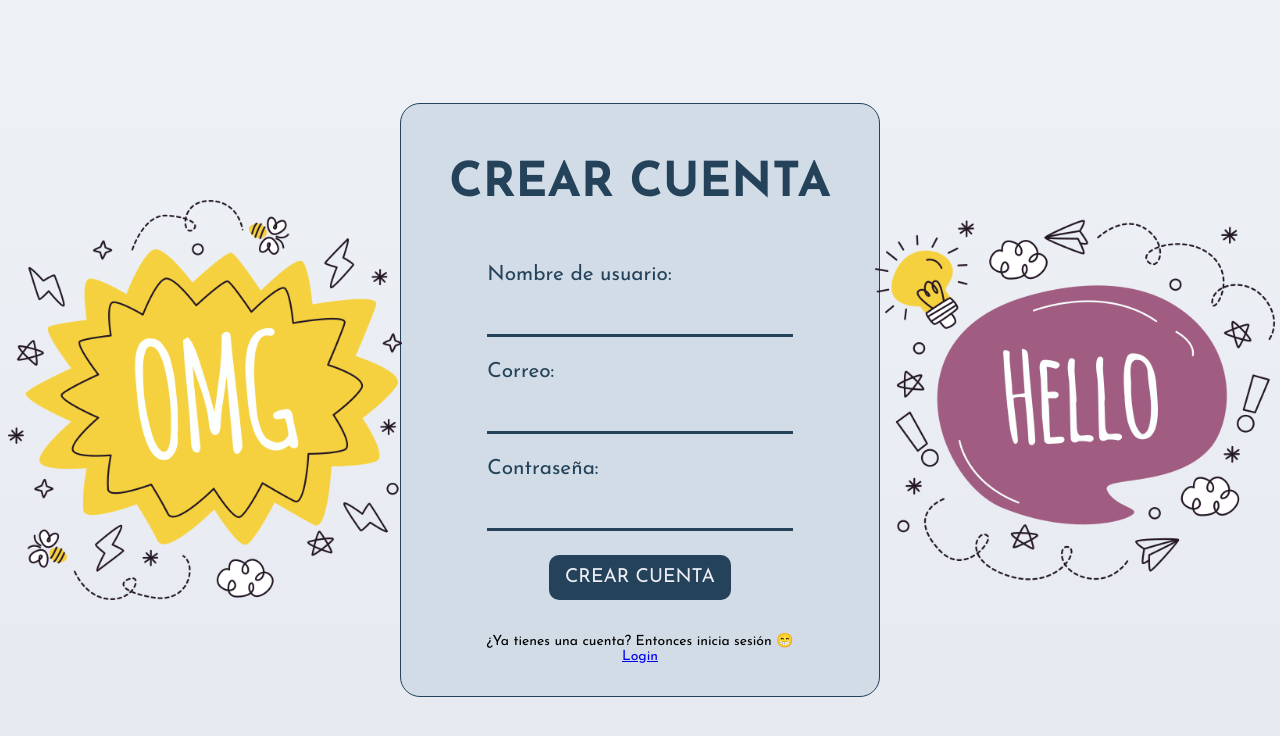
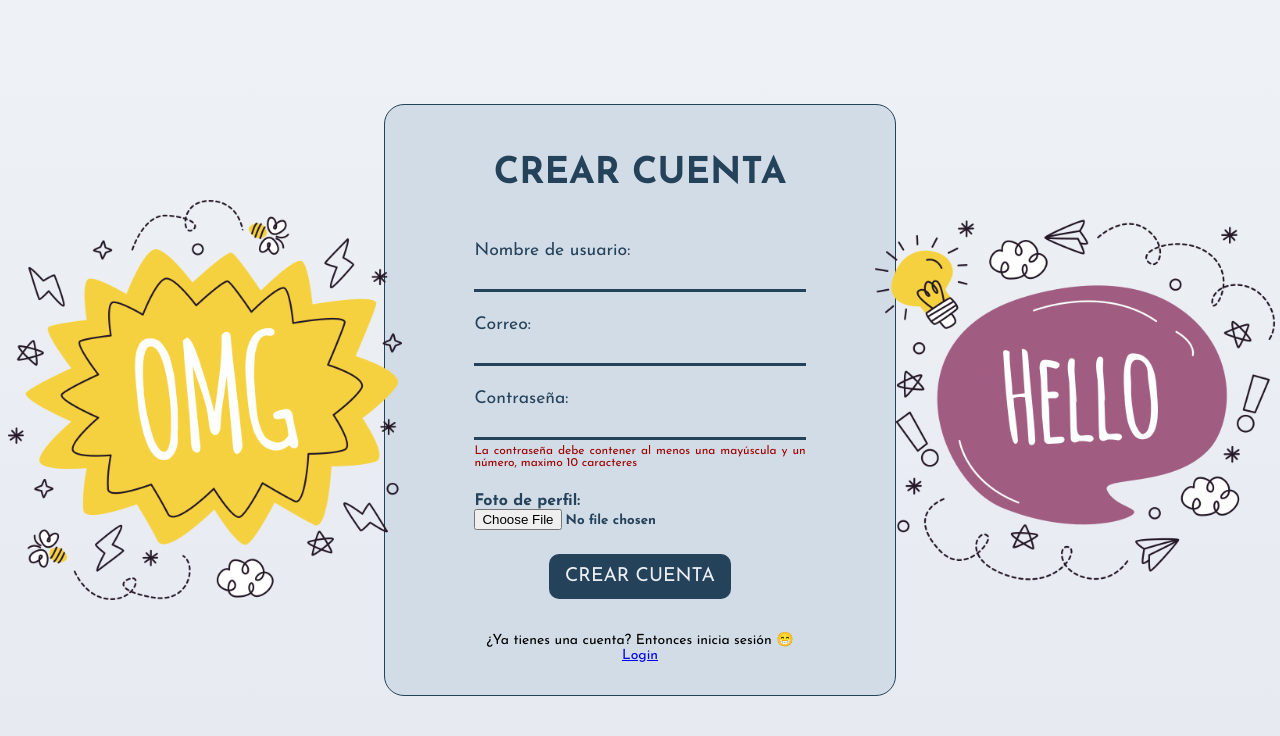
Before and after one commit to LuisEmmanuel27/Challenge_Foro_Alura, a React (Vite) app in the folder client/: page /sign_up in a window 1280 px wide. Shown: the top 736 px of the page. Built offline with nearby package versions, Linux system fonts and the light colour scheme.

Commit message:
Preparando el Sign up Realizando los cambios necesarios como validaciones, asi como la petición axios para crear un usuario, preparando para recibir y manejar el JWT de la BDD y poder realizar las demas operaciones desde el front

```diff
--- a/client/package.json
+++ b/client/package.json
@@ -11,6 +11,7 @@
   },
   "dependencies": {
     "axios": "^1.5.0",
+    "firebase": "^10.4.0",
     "lottie-react": "^2.4.0",
     "react": "^18.2.0",
     "react-dom": "^18.2.0",
--- /dev/null
+++ b/client/src/components/signUp/InputFoto.jsx
@@ -0,0 +1,51 @@
+import { storage } from "../../scripts/firebase";
+import { ref, uploadBytesResumable, getDownloadURL } from "firebase/storage";
+
+const InputFoto = ({ datosLog, setDatosLog }) => {
+
+    const handleUpladingFoto = (e) => {
+        const file = e.target.files[0]; // Obtener el archivo seleccionado
+        if (datosLog.login !== "" || datosLog.login !== null) {
+            const storageRef = ref(storage, datosLog.login);
+
+            const uploadTask = uploadBytesResumable(storageRef, file);
+
+            // Register three observers:
+            // 1. 'state_changed' observer, called any time the state changes
+            // 2. Error observer, called on failure
+            // 3. Completion observer, called on successful completion
+            uploadTask.on(
+                (error) => {
+                    console.log(error);
+                },
+                () => {
+                    // Handle successful uploads on complete
+                    // For instance, get the download URL: https://firebasestorage.googleapis.com/...
+                    getDownloadURL(uploadTask.snapshot.ref).then((downloadURL) => {
+                        // Llama a una función de devolución de llamada para manejar la URL
+                        handleImageUrl(downloadURL);
+                    });
+                }
+            );
+        } else return;
+    }
+
+    const handleImageUrl = (imageUrl) => {
+        // Actualiza el estado de datosLog con la URL de la imagen
+        setDatosLog({ ...datosLog, foto: imageUrl });
+    }
+
+    return (
+        <div className='input__caja__foto'>
+            <label htmlFor='foto'>Foto de perfil:</label>
+            <input
+                type="file"
+                name='foto'
+                accept='.jpg, .jpeg, .png'
+                onChange={handleUpladingFoto}
+            />
+        </div>
+    )
+}
+
+export default InputFoto
--- a/client/src/components/signUp/SignUpForm.jsx
+++ b/client/src/components/signUp/SignUpForm.jsx
@@ -1,15 +1,76 @@
-import React from 'react'
+import React, { useState } from 'react'
+import InputFoto from './InputFoto';
+import { validarEmail, validarLogin, validarPass } from '../../helper/validaciones';
+import { crearUsuario } from '../../helper/api';
+import { toast } from 'react-hot-toast';
+import { useForm } from 'react-hook-form';
 
 const SignUpForm = () => {
+
+    const [datosLog, setDatosLog] = useState({
+        login: null,
+        email: null,
+        password: null,
+        foto: null,
+    });
+    const [loginError, setLoginError] = useState("");
+    const [emailError, setEmailError] = useState("");
+    const [passError, setPassError] = useState("La contraseña debe contener al menos una mayúscula y un número, maximo 10 caracteres");
+    const { register, handleSubmit, formState: {
+        errors
+    } } = useForm();
+
+    const handleInputFormChange = (e) => {
+        const { name, value } = e.target;
+        setDatosLog({ ...datosLog, [name]: value });
+
+        if (name === "login") {
+            !validarLogin(value) ? setLoginError("El nombre de usuario no puede llevar espacios") : setLoginError("");
+        }
+
+        if (name === "email") {
+            !validarEmail(value) ? setEmailError("Ingrese un email valido por favor") : setEmailError("");
+        }
+
+        if (name === "password") {
+            !validarPass(value) ? setPassError("Ingresa una contraseña valida") : setPassError("");
+        }
+    }
+
+    const onSubmit = handleSubmit(async data => {
+        try {
+            await crearUsuario(data);
+            toast.success("Login exitoso", {
+                position: "bottom-right",
+                style: {
+                    backgroundColor: "#333",
+                    color: "green"
+                }
+            })
+        } catch (error) {
+            toast.error(error, {
+                position: "bottom-right",
+                style: {
+                    backgroundColor: "#333",
+                    color: "red"
+                }
+            })
+        }
+    })
+
     return (
-        <form className='formulario'>
+        <form className='formulario' onSubmit={onSubmit}>
             <div className='input__caja'>
-                <label htmlFor='nombre_usuario'>Nombre de usuario:</label>
+                <label htmlFor='login'>Nombre de usuario:</label>
                 <input
                     type="text"
-                    name='nombre_usuario'
+                    name='login'
                     autoComplete='off'
+                    {...register("login", { required: true })}
+                    onChange={handleInputFormChange}
                 />
+                {loginError && <p className='mensaje'>{loginError}</p>}
+                {errors.login && <p className='mensaje msj2'>No dejes el campo vacio</p>}
             </div>
 
             <div className='input__caja'>
@@ -18,7 +79,11 @@ const SignUpForm = () => {
                     type="email"
                     name='email'
                     autoComplete='off'
+                    {...register("email", { required: true })}
+                    onChange={handleInputFormChange}
                 />
+                {emailError && <p className='mensaje'>{emailError}</p>}
+                {errors.email && <p className='mensaje msj2'>No dejes el campo vacio</p>}
             </div>
 
             <div className='input__caja'>
@@ -27,10 +92,16 @@ const SignUpForm = () => {
                     type="password"
                     name='password'
                     autoComplete='off'
+                    {...register("password", { required: true })}
+                    onChange={handleInputFormChange}
                 />
+                <p className='mensaje'>{passError}</p>
+                {errors.password && <p className='mensaje msj2'>No dejes el campo vacio</p>}
             </div>
 
-            <button className='btn_principal'>crear cuenta</button>
+            <InputFoto datosLog={datosLog} setDatosLog={setDatosLog} />
+
+            <button type='submit' className='btn_principal'>crear cuenta</button>
         </form>
     )
 }
--- /dev/null
+++ b/client/src/constants/constantes.js
@@ -0,0 +1,3 @@
+export const EMAIL_REGEX = /^[a-zA-Z0-9._%+-]+@[a-zA-Z0-9.-]+\.[a-zA-Z]{2,}$/;
+export const PASSWORD_REGEX = /^(?=.*[A-Z])(?=.*\d).{1,10}$/;
+export const BASE_URL_BDD = "http://localhost:8000/";
--- a/client/src/helper/api.js
+++ b/client/src/helper/api.js
@@ -0,0 +1,8 @@
+import axios from "axios";
+import { BASE_URL_BDD } from "../constants/constantes";
+
+const FORO_API = axios.create({
+    baseURL: BASE_URL_BDD,
+});
+
+export const crearUsuario = (usuario) => FORO_API.post("/usuarios", usuario);
--- /dev/null
+++ b/client/src/helper/validaciones.js
@@ -0,0 +1,13 @@
+import { EMAIL_REGEX, PASSWORD_REGEX } from "../constants/constantes";
+
+export const validarLogin = (login) => {
+    return !/\s/.test(login);
+}
+
+export const validarEmail = (email) => {
+    return EMAIL_REGEX.test(email);
+}
+
+export const validarPass = (password) => {
+    return PASSWORD_REGEX.test(password);
+}
--- /dev/null
+++ b/client/src/scripts/firebase.js
@@ -0,0 +1,17 @@
+// Import the functions you need from the SDKs you need
+import { initializeApp } from "firebase/app";
+import { getStorage } from "firebase/storage";
+
+// Your web app's Firebase configuration
+const firebaseConfig = {
+    apiKey: "AIzaSyAir81m-r2uldU7kPZYXnF6gL87MT95j6g",
+    authDomain: "foro-alura-img-storage.firebaseapp.com",
+    projectId: "foro-alura-img-storage",
+    storageBucket: "foro-alura-img-storage.appspot.com",
+    messagingSenderId: "972785494352",
+    appId: "1:972785494352:web:988603654b8fdf7cc06455"
+};
+
+// Initialize Firebase
+export const app = initializeApp(firebaseConfig);
+export const storage = getStorage();
--- a/client/src/scss/global.scss
+++ b/client/src/scss/global.scss
@@ -38,7 +38,7 @@ body {
     text-align: center;
     font-size: 3rem;
     text-transform: uppercase;
-    margin: 1.5rem auto;
+    margin: 1.1rem auto;
     color: $DARK_BLUE;
 }
 
@@ -49,6 +49,7 @@ body {
     border-radius: 20px;
     padding: 2rem 3rem;
     flex-direction: column;
+    max-width: 40%;
 
     .formulario {
         width: 80%;
@@ -58,23 +59,41 @@ body {
         .input__caja {
             display: flex;
             flex-direction: column;
-            gap: 10px;
+            gap: 5px;
             width: 100%;
 
             label {
                 color: $DARK_BLUE;
-                font-size: 1.3rem;
+                font-size: 1.1rem;
             }
 
             input {
                 width: 100%;
-                padding: 10px;
+                padding: 5px 10px;
                 border: none;
                 outline: none;
                 background: transparent;
                 border-bottom: solid 3px $DARK_BLUE;
                 color: $DARK_BLUE;
-                font-size: 1.2rem;
+                font-size: 15px;
+            }
+
+            .mensaje {
+                font-size: 12px;
+                text-align: justify;
+                color: rgb(155, 0, 0);
+            }
+
+            .msj2 {
+                color: red;
+            }
+        }
+
+        .input__caja__foto {
+            label,
+            input {
+                color: $DARK_BLUE;
+                font-weight: bolder;
             }
         }
     }
@@ -173,6 +192,14 @@ body {
         &:nth-child(2) {
             right: 5px;
             animation: apareciendoDer 1s ease-in-out;
+        }
+    }
+}
+
+.SignUp {
+    .contenedor__form {
+        h1 {
+            font-size: 2.3rem;
         }
     }
 }
```
Also changed, not shown: client/src/context/loginContext.jsx (added), 2 other files (tests, documents, lock files or other folders).
